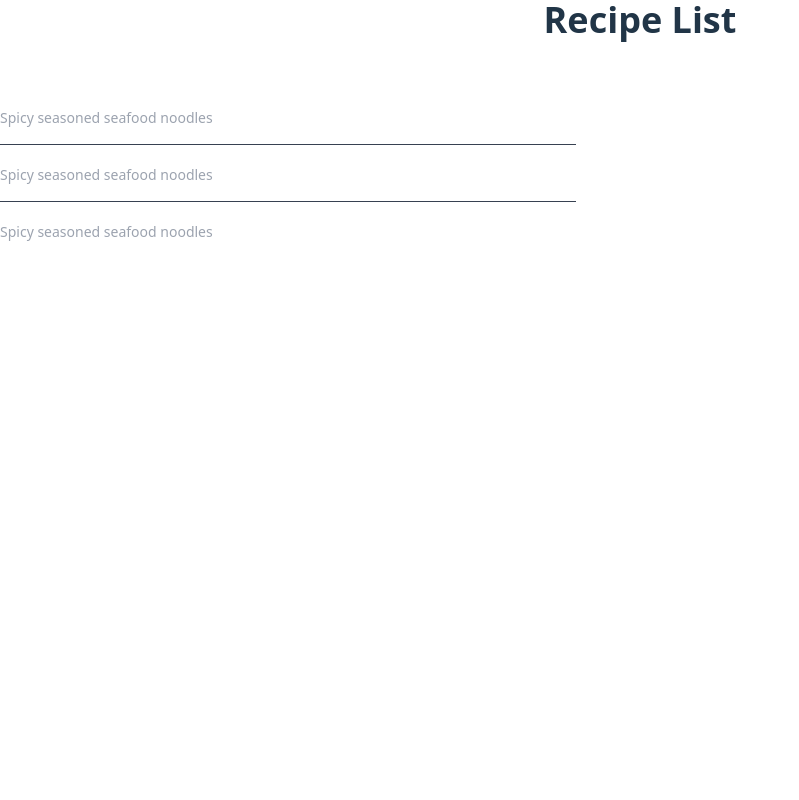
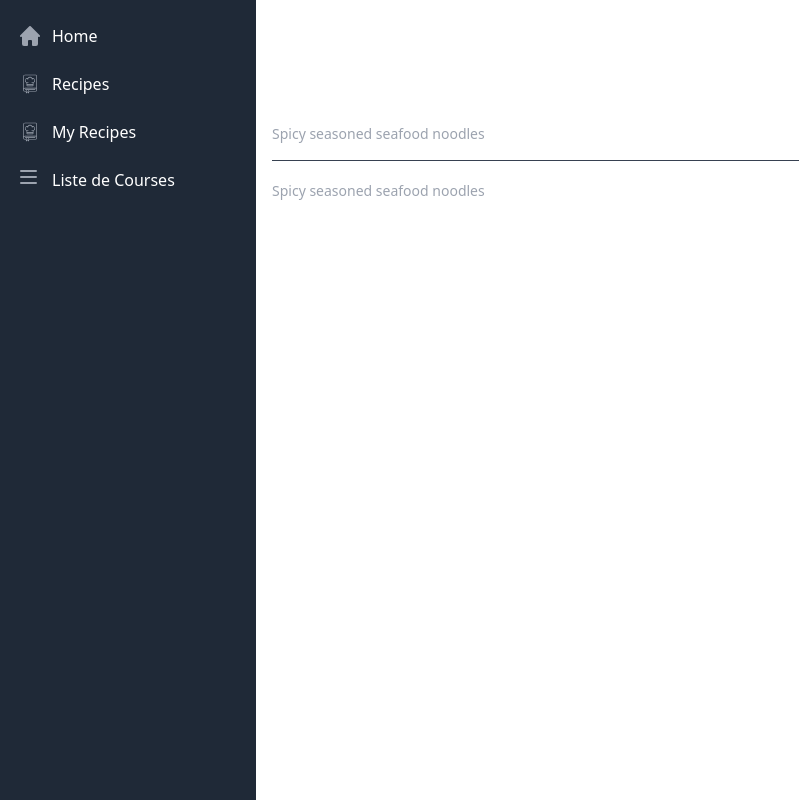
Before and after one commit to mathis-gasparotto/recipe-book-pwa, a Vue app: page /recipes/me in a window 1280 px wide. Before the commit this address led to /recipes. Shown: the whole page, without its empty margins (0-799 px from the left). Built offline with nearby package versions, Linux system fonts and the light colour scheme.

Commit message:
feat(front): my recipes

```diff
--- a/package.json
+++ b/package.json
@@ -11,6 +11,7 @@
     "open:android": "cap open android"
   },
   "dependencies": {
+    "@fortawesome/vue-fontawesome": "^3.0.6",
     "remarkable": "^2.0.1",
     "vue": "^3.3.11",
     "vue-router": "^4.2.5"
--- a/src/components/Recipe/RecipeList.vue
+++ b/src/components/Recipe/RecipeList.vue
@@ -6,16 +6,23 @@
 
 <script>
 import RecipeListItem from './RecipeListItem.vue'
-import recipes from '../../data/recipes'
+import recipesList from '../../data/recipes'
 
 export default {
   name: 'RecipeList',
   components: {
     RecipeListItem
   },
-  setup() {
-    return {
-      recipes
+  props: {
+    me: {
+      type: Boolean,
+      default: false
+    }
+  },
+  computed: {
+    recipes() {
+      // TODO: Replace with actual user ID
+      return this.me ? recipesList.filter(recipe => recipe.author.id === 1) : recipesList
     }
   },
 }
--- a/src/data/recipes.json
+++ b/src/data/recipes.json
@@ -1,10 +1,13 @@
 [
   {
     "id": 1,
-    "title": "Spicy seasoned seafood noodles",
+    "title": "11 Spicy seasoned seafood noodles",
     "shortDescription": "Spicy seasoned seafood noodles",
     "description": "### Spicy seasoned seafood noodles",
-    "author": "Neil Sims",
+    "author": {
+      "id": 1,
+      "name": "Neil Sims"
+    },
     "cookingTime": 30,
     "createdAt": "2021-03-10T19:00:00Z",
     "updatedAt": "2024-01-10T19:00:00Z",
@@ -31,10 +34,13 @@
   },
   {
     "id": 2,
-    "title": "Spicy seasoned seafood noodles",
+    "title": "1 Spicy seasoned seafood noodles",
     "shortDescription": "Spicy seasoned seafood noodles",
     "description": "### Spicy seasoned seafood noodles",
-    "author": "Neil Sims",
+    "author": {
+      "id": 1,
+      "name": "Neil Sims"
+    },
     "cookingTime": 30,
     "createdAt": "2021-03-10T19:00:00Z",
     "updatedAt": "2024-01-10T19:00:00Z",
@@ -61,10 +67,13 @@
   },
   {
     "id": 3,
-    "title": "Spicy seasoned seafood noodles",
+    "title": "22 Spicy seasoned seafood noodles",
     "shortDescription": "Spicy seasoned seafood noodles",
     "description": "### Spicy seasoned seafood noodles",
-    "author": "Neil Sims",
+    "author": {
+      "id": 2,
+      "name": "Neil Sims"
+    },
     "cookingTime": 30,
     "createdAt": "2021-03-10T19:00:00Z",
     "updatedAt": "2024-01-10T19:00:00Z",
--- /dev/null
+++ b/src/pages/MyRecipePage.vue
@@ -0,0 +1,15 @@
+<template>
+  <h1 class="mb-12">My Recipes</h1>
+  <RecipeList me />
+</template>
+
+<script>
+import RecipeList from '../components/Recipe/RecipeList.vue'
+
+export default {
+  name: 'MyRecipePage',
+  components: {
+    RecipeList
+  }
+}
+</script>
--- a/src/pages/RecipeDetailsPage.vue
+++ b/src/pages/RecipeDetailsPage.vue
@@ -2,7 +2,7 @@
   <div class="text-center">
     <h1 class="mb-4">Recipe Details</h1>
     <h2 class="mb-12">{{ recipe.title }}</h2>
-    <p class="text-sm">{{ recipe.author }} - {{ recipe.createdAt === recipe.updatedAt || !recipe.updatedAt ? 'Created: ' + formatting().dateTimeFormattingNumeric(recipe.createdAt) : 'Updated: ' + formatting().dateTimeFormattingNumeric(recipe.updatedAt) }}</p>
+    <p class="text-sm">{{ recipe.author.name }} - {{ recipe.createdAt === recipe.updatedAt || !recipe.updatedAt ? 'Created: ' + formatting().dateTimeFormattingNumeric(recipe.createdAt) : 'Updated: ' + formatting().dateTimeFormattingNumeric(recipe.updatedAt) }}</p>
     <p class="text-sm font-bold">{{ recipe.cookingTime }} min</p>
     <p v-html="recipe.description"></p>
     <h3 class="mt-10 mb-4">Recipe Ingredients</h3>
--- a/src/routes.js
+++ b/src/routes.js
@@ -3,6 +3,7 @@ import ListeCoursesPage from './pages/ListeCoursesPage.vue'
 import RecipeListPage from './pages/RecipeListPage.vue'
 import RecipeDetailsPage from './pages/RecipeDetailsPage.vue'
 import NotFound from './pages/NotFound.vue'
+import MyRecipePage from './pages/MyRecipePage.vue'
 
 const routes = [
   {
@@ -19,6 +20,16 @@ const routes = [
     path: '/recipes',
     component: RecipeListPage,
     name: 'Recipes',
+    svgPaths: [
+      'M50 2H16a6.007 6.007 0 0 0-6 6v42a6.007 6.007 0 0 0 6 6h3v5a1 1 0 0 0 1.707.707L24 58.414l3.293 3.293A1 1 0 0 0 29 61v-5h21a4.004 4.004 0 0 0 4-4V6a4.004 4.004 0 0 0-4-4ZM16 4h34a2.002 2.002 0 0 1 2 2v38H16a5.969 5.969 0 0 0-4 1.54V8a4.004 4.004 0 0 1 4-4Zm8.707 52.293a1 1 0 0 0-1.414 0L21 58.586V51h6v7.586ZM50 54H29v-3h19a1 1 0 0 0 0-2H17a1 1 0 0 0 0 2h2v3h-3a4 4 0 0 1 0-8h36v6a2.002 2.002 0 0 1-2 2ZM21 28.411V36a3.003 3.003 0 0 0 3 3h16a3.003 3.003 0 0 0 3-3v-7.589a7.99 7.99 0 0 0-4.034-15.332 7.987 7.987 0 0 0-13.932 0A7.99 7.99 0 0 0 21 28.411ZM40 37H24a1.001 1.001 0 0 1-1-1v-1h18v1a1.001 1.001 0 0 1-1 1ZM24.26 15.016A7.962 7.962 0 0 0 24 17a1 1 0 0 0 2 0 6 6 0 0 1 12 0 1 1 0 0 0 2 0 7.961 7.961 0 0 0-.26-1.984 5.995 5.995 0 1 1-1.453 11.731 1 1 0 0 0-.574 1.916 7.706 7.706 0 0 0 3.287.268V33H23v-4.07a7.706 7.706 0 0 0 3.287-.267 1 1 0 0 0-.574-1.916 5.994 5.994 0 1 1-1.454-11.73Z'
+    ],
+    svgViewBox: '0 0 64 64',
+    toNavbar: true
+  },
+  {
+    path: '/recipes/me',
+    component: MyRecipePage,
+    name: 'My Recipes',
     svgPaths: [
       'M50 2H16a6.007 6.007 0 0 0-6 6v42a6.007 6.007 0 0 0 6 6h3v5a1 1 0 0 0 1.707.707L24 58.414l3.293 3.293A1 1 0 0 0 29 61v-5h21a4.004 4.004 0 0 0 4-4V6a4.004 4.004 0 0 0-4-4ZM16 4h34a2.002 2.002 0 0 1 2 2v38H16a5.969 5.969 0 0 0-4 1.54V8a4.004 4.004 0 0 1 4-4Zm8.707 52.293a1 1 0 0 0-1.414 0L21 58.586V51h6v7.586ZM50 54H29v-3h19a1 1 0 0 0 0-2H17a1 1 0 0 0 0 2h2v3h-3a4 4 0 0 1 0-8h36v6a2.002 2.002 0 0 1-2 2ZM21 28.411V36a3.003 3.003 0 0 0 3 3h16a3.003 3.003 0 0 0 3-3v-7.589a7.99 7.99 0 0 0-4.034-15.332 7.987 7.987 0 0 0-13.932 0A7.99 7.99 0 0 0 21 28.411ZM40 37H24a1.001 1.001 0 0 1-1-1v-1h18v1a1.001 1.001 0 0 1-1 1ZM24.26 15.016A7.962 7.962 0 0 0 24 17a1 1 0 0 0 2 0 6 6 0 0 1 12 0 1 1 0 0 0 2 0 7.961 7.961 0 0 0-.26-1.984 5.995 5.995 0 1 1-1.453 11.731 1 1 0 0 0-.574 1.916 7.706 7.706 0 0 0 3.287.268V33H23v-4.07a7.706 7.706 0 0 0 3.287-.267 1 1 0 0 0-.574-1.916 5.994 5.994 0 1 1-1.454-11.73Z'
     ],
```
Also changed, not shown: 1 other file (tests, documents, lock files or other folders).
